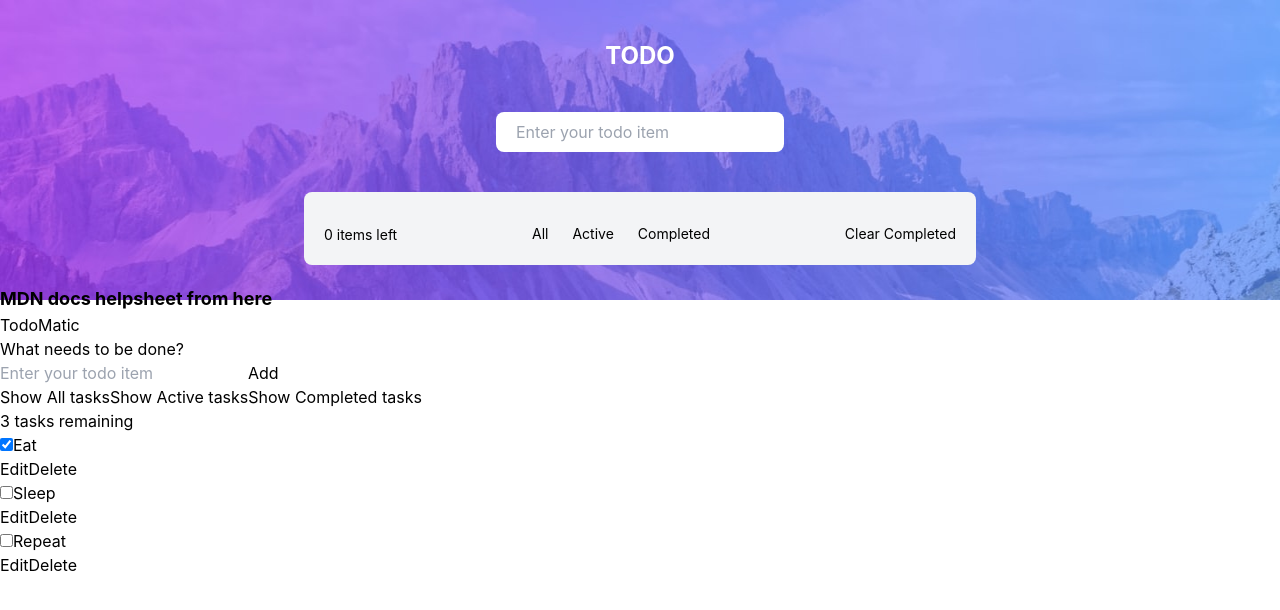
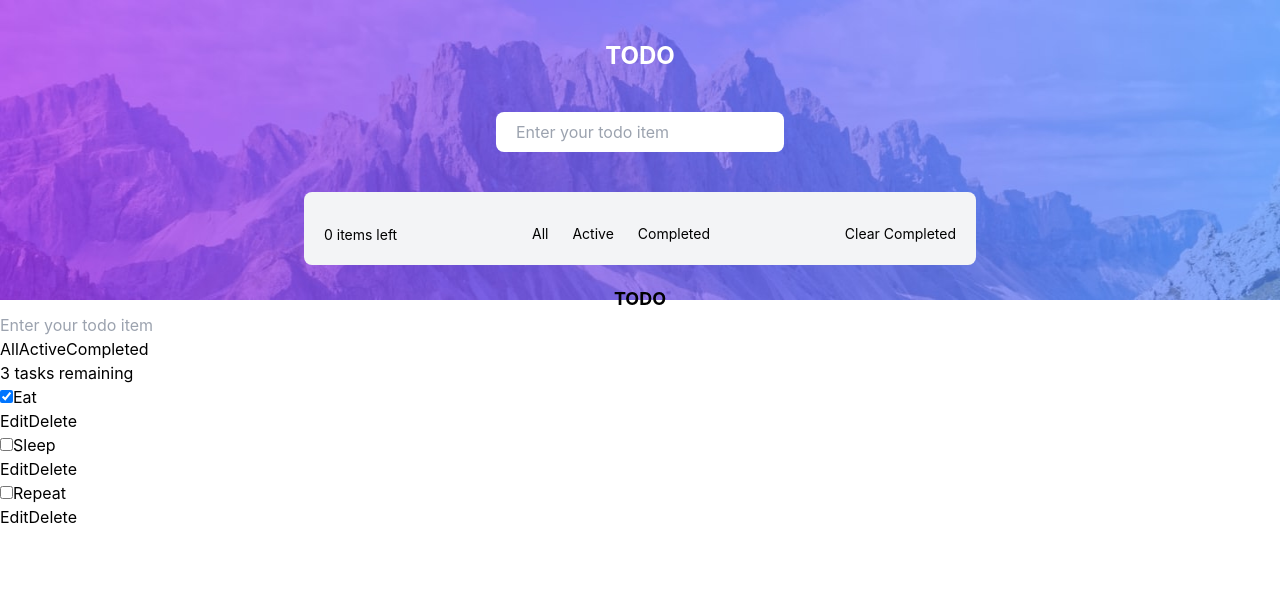
Before and after one commit to balderb/todo-app-reactjs, a React (Create React App) app: page / in a window 1280 px wide. Shown: the top 610 px of the page. Built offline with nearby package versions, Linux system fonts and the light colour scheme.

Commit message:
code cleaning/restructuring/refactoring

```diff
--- a/src/App.js
+++ b/src/App.js
@@ -132,8 +132,7 @@ const App = (props) => {
 
         { /* mdn docs */ }
 
-        <div className="text-lg font-bold pt-5">MDN docs helpsheet from here</div>
-          <h1>TodoMatic</h1>
+        <div className="text-lg font-bold pt-5 text-center">TODO</div>
           <Form addTask={addTask} />
           <div className="filters btn-group stack-exceptions">
             {filterList}
--- a/src/components/FilterButton.jsx
+++ b/src/components/FilterButton.jsx
@@ -8,9 +8,7 @@ function FilterButton(props) {
       aria-pressed={props.isPressed}
       onClick={() => props.setFilter(props.name)}
     >
-      <span className="visually-hidden">Show </span>
       <span>{props.name}</span>
-      <span className="visually-hidden"> tasks</span>
     </button>
   );
 }
--- a/src/components/Form.jsx
+++ b/src/components/Form.jsx
@@ -16,11 +16,6 @@ function Form(props) {
 
   return (
     <form>
-        <h2 className="label-wrapper">
-            <label htmlFor="new-todo-input" className="label__lg">
-            What needs to be done?
-            </label>
-        </h2>
         <input
             type="text"
             id="new-todo-input"
@@ -30,8 +25,9 @@ function Form(props) {
             placeholder="Enter your todo item"
             value={name}
             onChange={handleChange}
+            className=""
         />
-        <button type="submit" className="btn btn__primary btn__lg" onClick={handleSubmit}>
+        <button type="submit" className="invisible" onClick={handleSubmit}>
         Add
         </button>
     </form>
--- a/src/components/Todo.jsx
+++ b/src/components/Todo.jsx
@@ -65,7 +65,6 @@ function Todo(props) {
       );
 
     return <li className="todo">{isEditing ? editingTemplate : viewTemplate}</li>;
-
 }
 
 export default Todo
```
